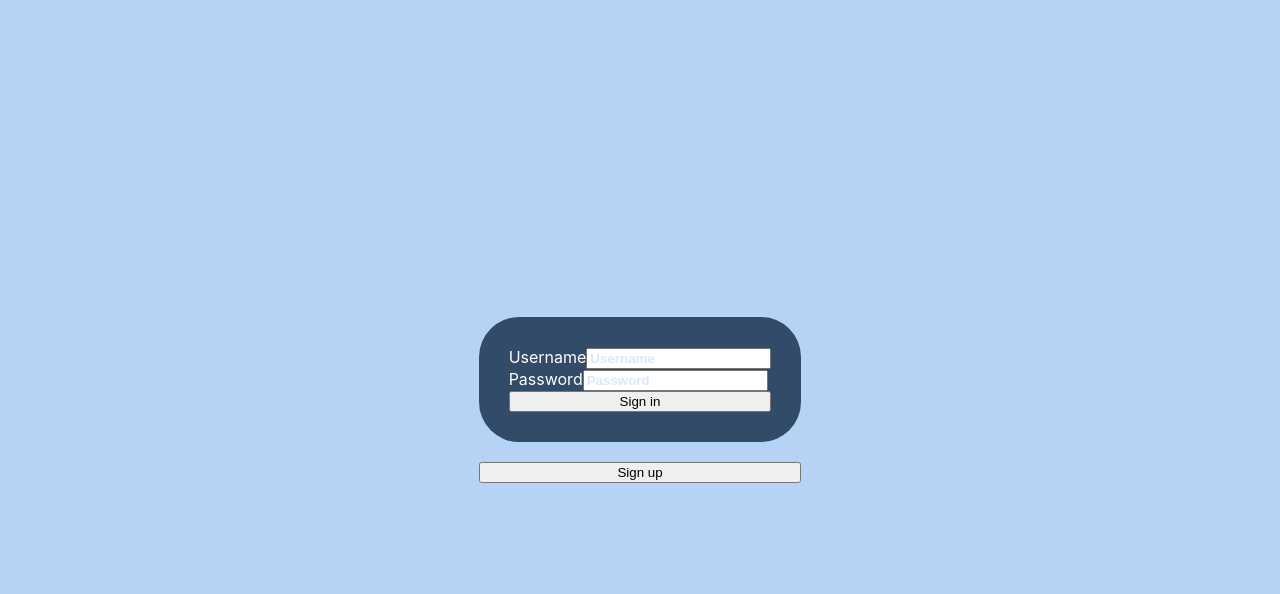
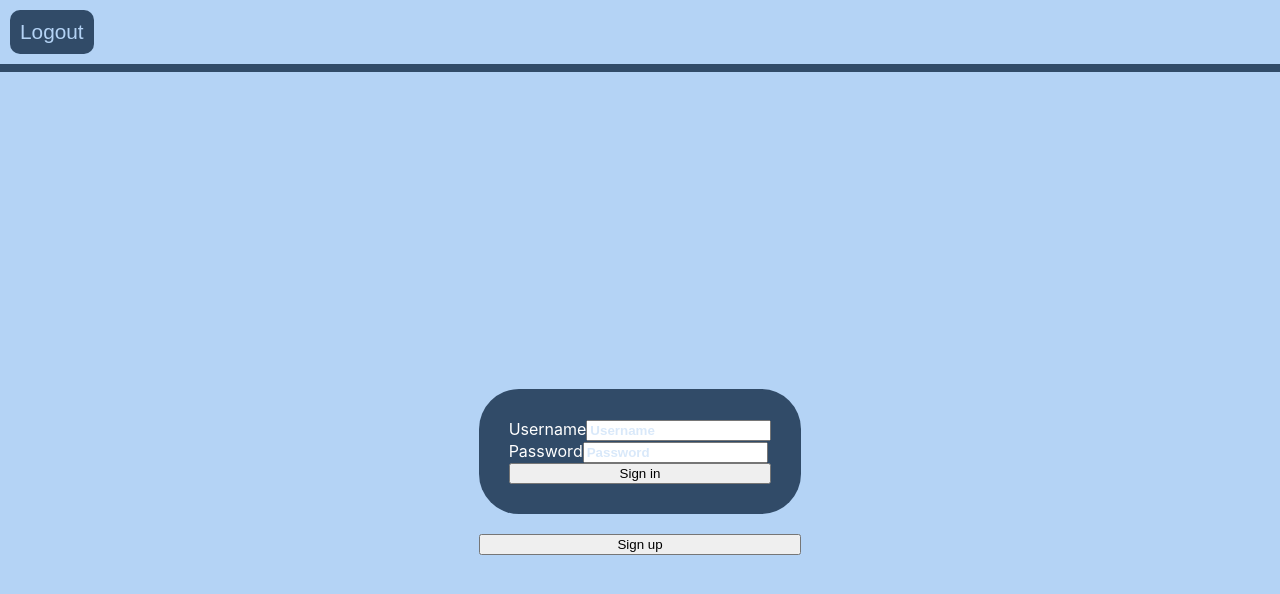
Before and after one commit to AntonGorov195/social-network-for-hit, a React (Create React App) app: page / in a window 1280 px wide. Shown: the top 594 px of the page. Built offline with nearby package versions, Linux system fonts and the light colour scheme; no server answers.

Commit message:
logout button

```diff
--- a/src/index.js
+++ b/src/index.js
@@ -19,7 +19,36 @@ import GroupPosts from "./page/GroupPosts";
 const root = ReactDOM.createRoot(document.getElementById("root"));
 root.render(
     <React.StrictMode>
-        {/* <HomeScreen /> */}
+        <header
+            style={{
+                display: "flex",
+                // justifyContent: "center",
+                borderStyle: "none",
+                borderBottomStyle: "solid",
+                borderColor: "var(--color-dark)",
+                padding: "10px",
+                borderWidth: "8px",
+            }}
+        >
+            <button
+                style={{
+                    backgroundColor: "var(--color-dark)",
+                    color: "var(--color-light)",
+                    borderStyle: "none",
+                    padding: "10px",
+                    borderRadius: "10px",
+                    fontSize: "1.3rem",
+                    cursor: "pointer",
+                }}
+                onClick={(e) => {
+                    localStorage.removeItem("token");
+                    window.location.href =
+                        window.location.protocol + "//" + window.location.host;
+                }}
+            >
+                Logout
+            </button>
+        </header>
         <BrowserRouter>
             <Routes>
                 <Route index element={<HomeScreen />} />
--- a/src/page/HomeScreen.jsx
+++ b/src/page/HomeScreen.jsx
@@ -3,11 +3,10 @@ import Login from "./Login";
 import Posts from "./Posts";
 
 export default function HomeScreen() {
-    const [isRegister, setIsRegister] = useState(false);
-    const [isLogged, setIsLogged] = useState(true);
+    const [isRegister, setIsRegister] = useState(localStorage.getItem('token') !== null);
 
     useEffect(() => {
-        console.log("useEffect")
+
     }, [isRegister])
 
     return isRegister ? (
```
